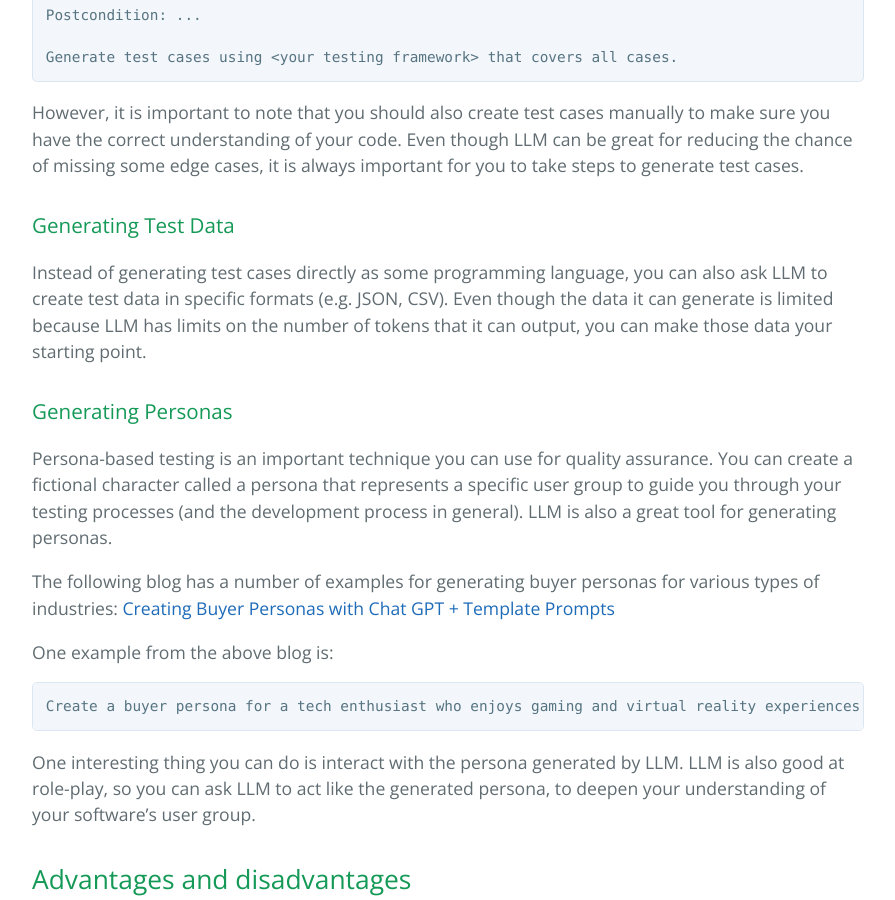
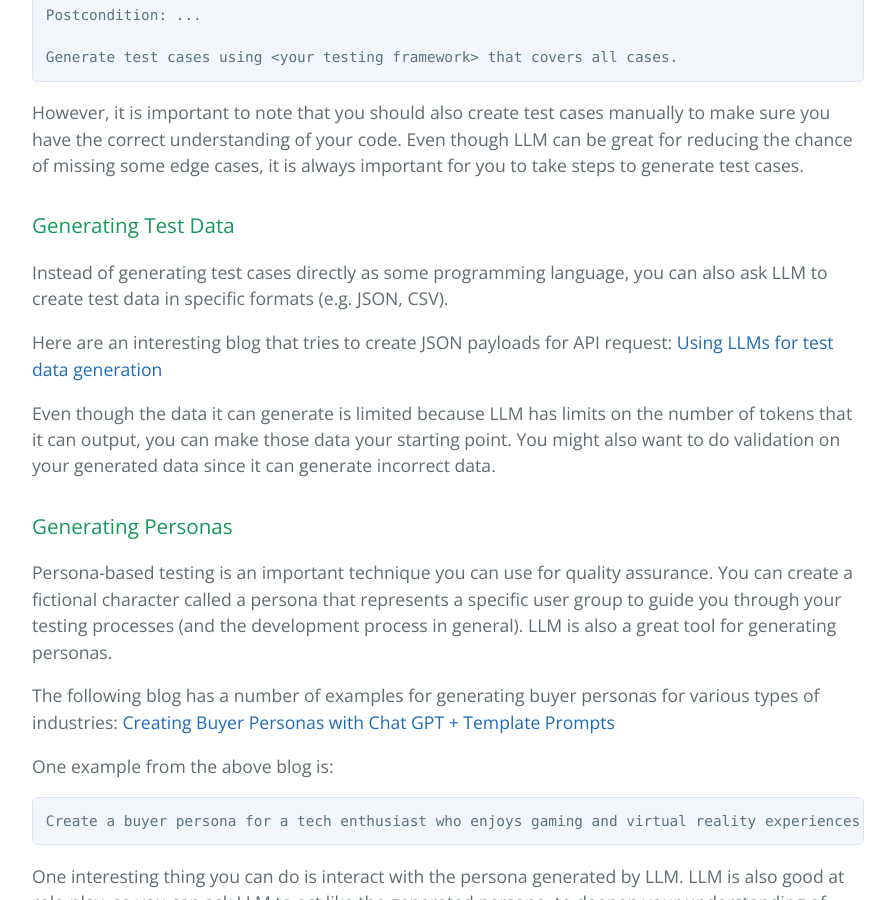
Before and after one commit to learning-software-engineering/learning-software-engineering.github.io, a Jekyll site: the page built from Topics/Development_Process/LLM_Testing_Debugging.md, in a window 1280 px wide and 900 px high, scrolled down 2328 px. Shown: the whole window, without its empty margins (192-1087 px from the left). Built offline with Jekyll 4.4.1, drawn with Linux system fonts in a browser that asks for light colours; our own code applies the rules of GitHub Pages for plain Markdown files.

Commit message:
Added external source for test data generation

```diff
--- a/Topics/Development_Process/LLM_Testing_Debugging.md
+++ b/Topics/Development_Process/LLM_Testing_Debugging.md
@@ -76,7 +76,12 @@ However, it is important to note that you should also create test cases manually
 Even though LLM can be great for reducing the chance of missing some edge cases, it is always important for you to take steps to generate test cases.
 
 ### Generating Test Data
-Instead of generating test cases directly as some programming language, you can also ask LLM to create test data in specific formats (e.g. JSON, CSV). Even though the data it can generate is limited because LLM has limits on the number of tokens that it can output, you can make those data your starting point.
+Instead of generating test cases directly as some programming language, you can also ask LLM to create test data in specific formats (e.g. JSON, CSV).
+
+Here are an interesting blog that tries to create JSON payloads for API request: [Using LLMs for test data generation](https://blog.dkwr.de/development/llm-for-test-data-generation/?utm_source=hnblogs.substack.com)
+
+Even though the data it can generate is limited because LLM has limits on the number of tokens that it can output, you can make those data your starting point.
+You might also want to do validation on your generated data since it can generate incorrect data.
 
 ### Generating Personas
 Persona-based testing is an important technique you can use for quality assurance.
```
